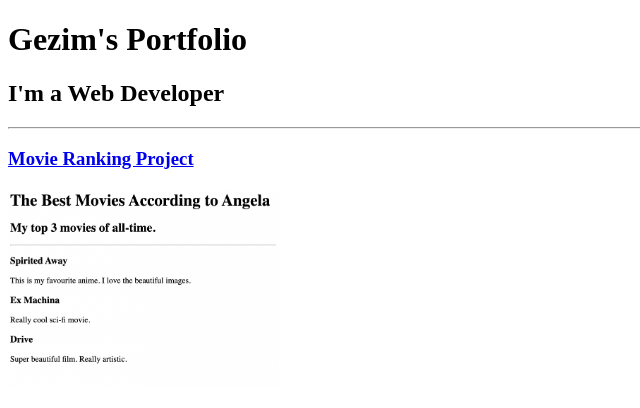
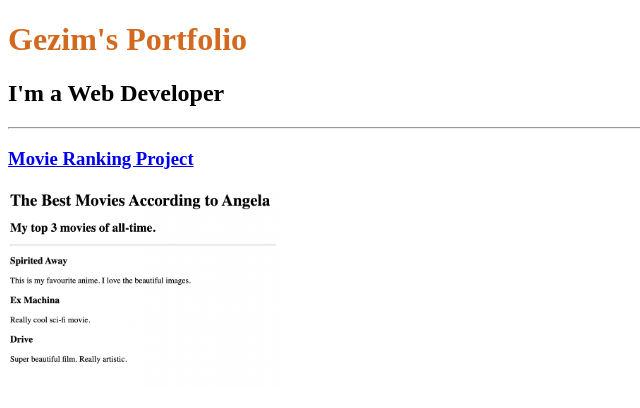
Before and after one commit to Gezimii/html-portfolio, a plain HTML site: page index.html in a window 1280 px wide. Shown: the top 408 px of the page, without its empty margins (0-640 px from the left). Drawn offline with Linux system fonts and the light colour scheme.

Commit message:
Update index.html

```diff
--- a/index.html
+++ b/index.html
@@ -4,6 +4,7 @@
     <meta charset="UTF-8">
     <meta name="viewport" content="width=device-width, initial-scale=1.0">
     <title>Document</title>
+    <link rel="stylesheet" href="./myStyle.css">
 
 </head>
 <body>
```
